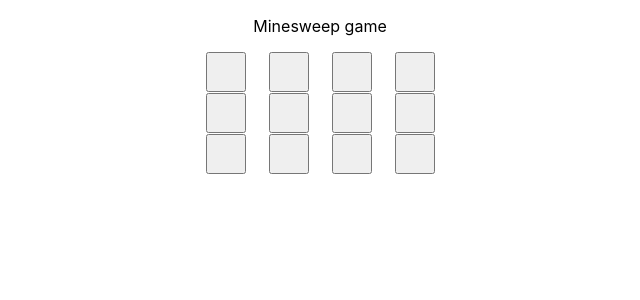
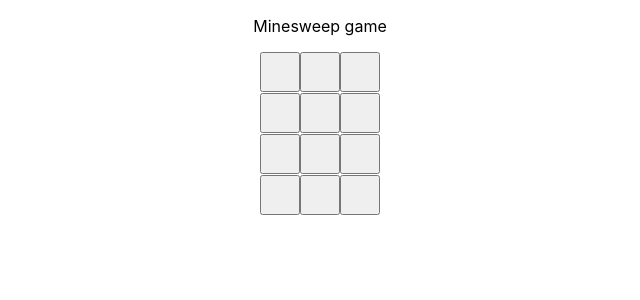
Before and after one commit to RamySaleh/minesweep, a React (Create React App) app: page / in a window 1280 px wide. Shown: the top 300 px of the page, without its empty margins (320-960 px from the left). Built offline with nearby package versions, Linux system fonts and the light colour scheme.

Commit message:
refactor to grid

```diff
--- a/src/components/Game.js
+++ b/src/components/Game.js
@@ -6,45 +6,55 @@ const Game = () => {
   const width = 3;
   const height = 4;
   const bombs = 5;
-  //const boxes = [];
   const boxes = Array(width * height);
+  const grid = [];
 
   const initBoxes = () => {
-    for (let i = 0; i < boxes.length; i++) {
-      boxes[i] = {
+    let i = 0;
+    for (let h = 0; h < height; h++) {
+      const row = [];
+      for (let w = 0; w < width; w++) {
+        row.push({
           id: i,
           value: "",
           isBomb: false,
-      };
+        });
+        i++;
+      }
+      grid.push(row);
     }
   };
+
   const initBombs = () => {
     for (let i = 0; i < bombs; i++) {
-      let random = undefined;
-      while (!random || boxes[random].isBomb) {
-        random = Math.floor(Math.random() * boxes.length);
+      let randX = undefined;
+      let randY = undefined;
+      while (!randX || grid[randY][randX].isBomb) {
+        randX = Math.floor(Math.random() * width);
+        randY = Math.floor(Math.random() * height);
       }
-      boxes[random].isBomb = true;
+      grid[randY][randX].isBomb = true;
     }
   };
+
+  const setLabels = () => {};
 
   const buildGame = () => {
     initBoxes();
     initBombs();
+    setLabels();
 
+    return grid.map((row) => {
       return (
-      <Container style={{ width: 300 }}>
-        <Grid container direction="row">
-          {boxes.map((box) => {
+        <div>
+          {row.map((box) => {
             return (
-              <Grid box xs="3">
               <Box title={box.value} key={box.id} isBomb={box.isBomb}></Box>
-              </Grid>
             );
           })}
-        </Grid>
-      </Container>
+        </div>
       );
+    });
   };
 
   return buildGame();
```
Lines whose indentation alone changed are shown as unchanged.
